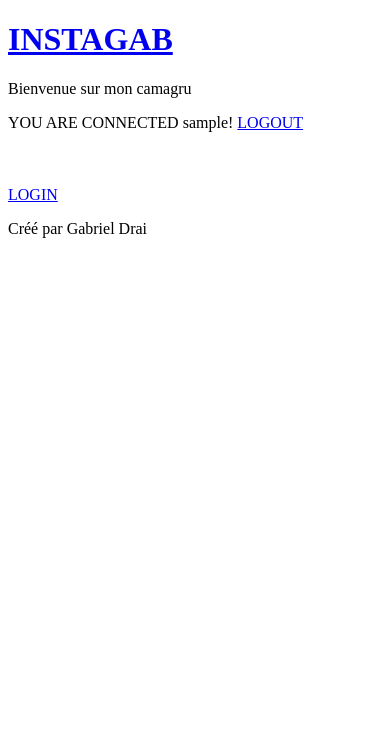
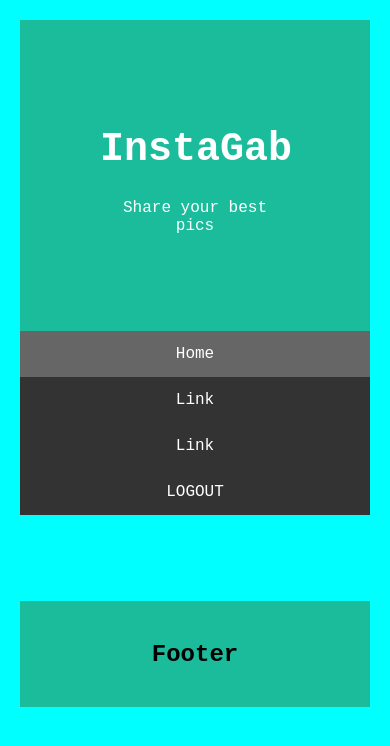
Before and after one commit to Gabrielchapo/camagru, a PHP site: page /?submit=1 in a window 390 px wide. Shown: the top 746 px of the page. Run offline with PHP 8.4, Linux system fonts and the light colour scheme; the visitor is signed in with stand-in values (Sample User, id 1); data that the repository does not hold is empty.

Commit message:
lastest changes

```diff
--- a/public/css/style.css
+++ b/public/css/style.css
@@ -1,4 +1,143 @@
 img {
-	width: 300px;
-	height: 300px;
+	width: 100%;
 }
+
+* {
+	box-sizing: border-box;
+}
+
+body {
+	background-color: aqua;
+	font-family: 'Courier New', Courier, monospace;
+	margin: 0;
+	padding: 20px;
+}
+
+/* HEADER */
+
+.header {
+	padding: 80px;
+	text-align: center;
+	background: #1abc9c;
+	color: white;
+}
+
+.header h1 {
+	font-size: 40px;
+}
+
+/* NAVBAR */
+
+.navbar {
+	overflow: hidden;
+	background-color: #333;
+	position: sticky;
+	position: -webkit-sticky;
+	top: 0;
+}
+
+.navbar a {
+	float: left;
+	display: block;
+	color: white;
+	text-align: center;
+	padding: 14px 20px;
+	text-decoration: none;
+}
+
+.navbar a.right {
+	float: right;
+}
+
+.navbar a:hover {
+	background-color: #ddd;
+	color: black;
+}
+
+.navbar a.active {
+	background-color: #666;
+	color: white;
+}
+
+@media screen and (max-width: 400px) {
+	.navbar a {
+	  float: none;
+	  width: 100%;
+	}
+}
+
+/* FOOTER */
+.footer {
+	padding: 20px;
+	text-align: center;
+	background: #1abc9c;
+}
+
+
+/* GALLERY */
+.row {
+	margin: 8px -16px;
+}
+
+.row, .row > .column {
+	padding: 8px;
+}
+
+.column {
+	float: left;
+	width: 25%;
+}
+
+.row:after {
+	content: "";
+	display: table;
+	clear: both;
+}
+
+@media screen and (max-width: 1200px) {
+	.column {
+	  width: 50%;
+	}
+}
+
+@media screen and (max-width: 600px) {
+	.column {
+	  width: 100%;
+	}
+}
+
+/* LOGIN */
+
+.container {
+	padding: 16px;
+	background-color: white;
+}
+
+input[type=text], input[type=password] {
+	width: 100%;
+	padding: 15px;
+	margin: 5px 0 22px 0;
+	display: inline-block;
+	border: none;
+	background: #f1f1f1;
+}
+
+input[type=text]:focus, input[type=password]:focus {
+	background-color: #ddd;
+	outline: none;
+}
+
+button {
+	background-color: #4CAF50;
+	color: white;
+	padding: 16px 20px;
+	margin: 8px 0;
+	border: none;
+	cursor: pointer;
+	width: 100%;
+	opacity: 0.9;
+}
+
+button:hover {
+	opacity: 1;
+}
--- a/views/template.php
+++ b/views/template.php
@@ -2,23 +2,31 @@
 <!DOCTYPE html>
 <html>
 	<head>
-		<meta charset="utf-8" :>
+		<meta charset="utf-8">
+		<meta name="viewport" content="width=device-width, initial-scale=1">
 		<link rel="stylesheet" href="../public/css/style.css" type="text/css">
 		<title><?= $t ?></title>
 	</head>
-	<header>
-		<h1><a href="<?= URL ?>">INSTAGAB</a></h1>
-		<p>Bienvenue sur mon camagru</p>
-		<?php if ($_SESSION['login'])
-		{
-			?>
-			<a>YOU ARE CONNECTED <?= $_SESSION['login']?>!</a>
-			<a href="<?= URL ?>?url=Accueil&submit=logout">LOGOUT</a>
-			<?php
-		}?>
-	</header>
+	<body>
+		<div class="header">
+			<h1>InstaGab  </h1>
+			<p> Share your best pics </p>
+		</div>
+		<div class="navbar">
+			<a href="<?= URL ?>" class="active">Home</a>
+			<a href="#">Link</a>
+			<a href="#">Link</a>
+			<?php if ($_SESSION['login']) {?>
+				<a href="<?= URL ?>?url=Accueil&submit=logout" class="right">LOGOUT</a>
+			<?php } else { ?>
+				<a href="<?= URL ?>?url=login" class="right">LOGIN</a>
+			<?php } ?>
+		</div>
+
 		<?= $content ?>
-	<footer>
-		<p>Créé par Gabriel Drai</p>
-	</footer>
+
+		<div class="footer">
+			<h2>Footer</h2>
+		</div>
+	</body>
 </html>
--- a/views/viewAccueil.php
+++ b/views/viewAccueil.php
@@ -1,6 +1,12 @@
-<?php $this->_t = 'Instagab';
-foreach($images as $image): ?>
-<h2><?= $image->getId_image() ?></h2>
-<img src="<?= "../public/pictures/".$image->getAdress() ?>">
-<?php endforeach; ?><br><br><br>
-<a href="<?= URL ?>?url=login">LOGIN</a>
+<div class="row">
+
+	<?php $this->_t = 'Instagab';
+
+	foreach($images as $image): ?>
+	<div class="column">
+		<img src="<?= "../public/pictures/".$image->getAdress() ?>">
+	</div>
+	<?php endforeach; ?>
+
+</div>
+<br><br><br>
--- a/views/viewRegister.php
+++ b/views/viewRegister.php
@@ -1,6 +1,7 @@
 <?php $this->_t = 'REGISTER';?>
 
 <form method="POST" action="<?= URL ?>?url=register&submit=ok">
+    <div class="container">
         <input type="text" placeholder="Enter Login" name="login" required><br>
         <a style="color:red;"><?= $errorMsg['login'] ?></a><br>
 
@@ -14,4 +15,5 @@
         <a style="color:red;"><?= $errorMsg['password_repeat'] ?></a><br>
 
         <button type="submit">Register</button>
+    </div>
 </form>
```
Also changed, not shown: views/viewLogin.php (+8 -5 lines). Lines whose indentation alone changed are shown as unchanged.
